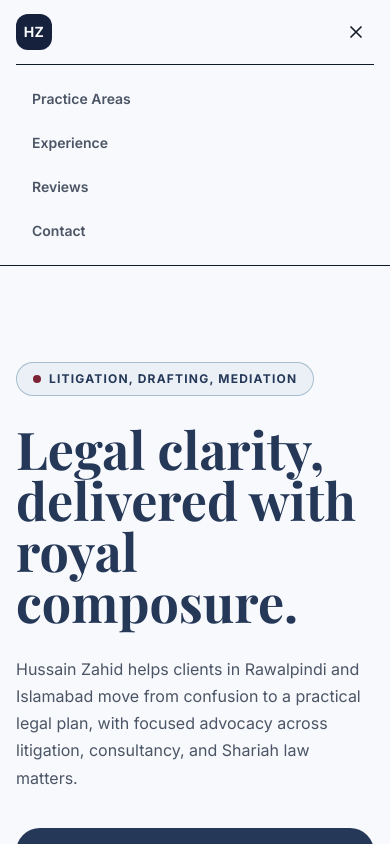
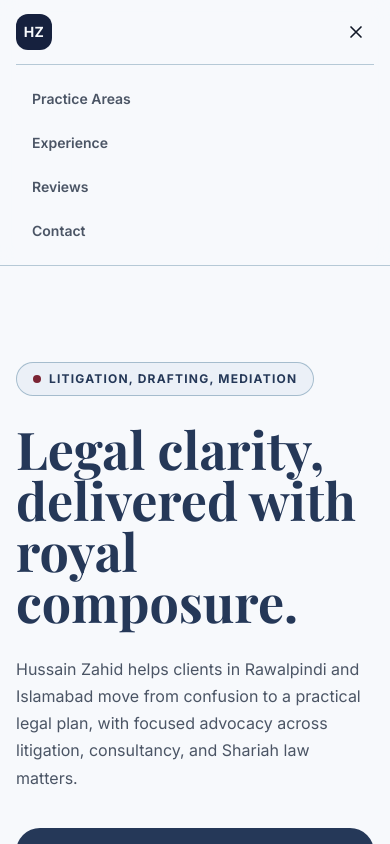
Before and after one commit to sudo-hassan-zahid/portfolio_hussain, a Next.js app: page / in a window 390 px wide. Both pictures are taken after a click on the button 356 px from the left and 32 px from the top of the page. Shown: the top 844 px of the page. Built offline with nearby package versions, Linux system fonts and the light colour scheme.

Commit message:
Retheme navigation accents
- Replace old accent borders and link indicators with the professional accent token. - Keep the nav light, clean, and connected to the site palette. - Preserve the existing booking and mobile menu behavior.

```diff
--- a/components/navigation.tsx
+++ b/components/navigation.tsx
@@ -7,7 +7,7 @@ const Navigation = memo(function Navigation() {
   const [isOpen, setIsOpen] = useState(false);
 
   return (
-    <nav className="sticky top-0 z-50 w-full border-b border-[var(--legal-gold)]/35 bg-[var(--legal-ivory)]/92 backdrop-blur-md">
+    <nav className="sticky top-0 z-50 w-full border-b border-[var(--legal-accent)]/35 bg-[var(--legal-ivory)]/92 backdrop-blur-md">
       <div className="max-w-7xl mx-auto px-4 sm:px-6 lg:px-8">
         <div className="flex justify-between items-center h-16">
           <Link href="/" className="flex items-center gap-3 group">
@@ -32,7 +32,7 @@ const Navigation = memo(function Navigation() {
                 className="relative text-sm font-semibold text-[var(--legal-slate)] hover:text-[var(--legal-navy)] transition-colors duration-200 group"
               >
                 {item.name}
-                <span className="absolute -bottom-0.5 left-0 w-0 h-[1.5px] bg-[var(--legal-gold)] group-hover:w-full transition-all duration-300 ease-out"></span>
+                <span className="absolute -bottom-0.5 left-0 w-0 h-[1.5px] bg-[var(--legal-accent)] group-hover:w-full transition-all duration-300 ease-out"></span>
               </Link>
             ))}
           </div>
@@ -62,7 +62,7 @@ const Navigation = memo(function Navigation() {
         </div>
 
         {isOpen && (
-          <div className="md:hidden border-t border-[var(--legal-gold)]/35 bg-[var(--legal-ivory)]">
+          <div className="md:hidden border-t border-[var(--legal-accent)]/35 bg-[var(--legal-ivory)]">
             <div className="flex flex-col py-3">
               {[
                 { name: "Practice Areas", href: "#practice-areas" },
```
